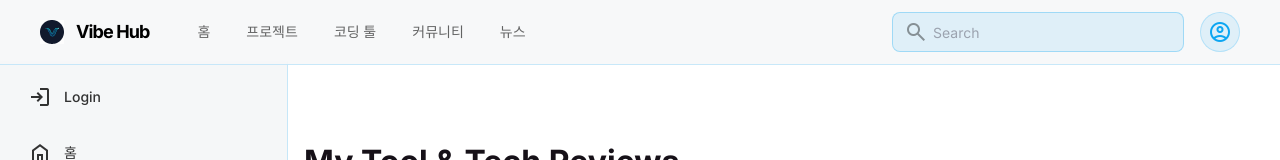
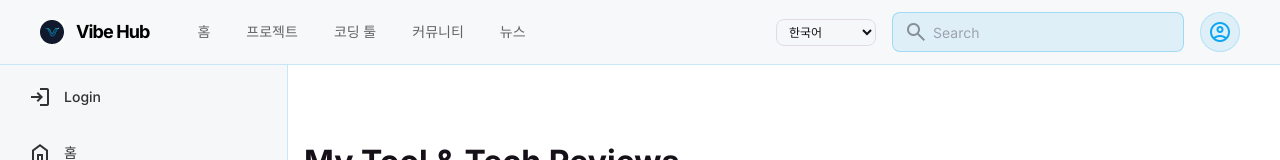
Before and after one commit to kimjuyoung1127/vibe, a Next.js app in the folder vibe-code/: page /gear/drafts in a window 1280 px wide. Shown: the top 160 px of the page. Built offline with nearby package versions, Linux system fonts and the light colour scheme.

Commit message:
언어 캡슐와

```diff
--- /dev/null
+++ b/vibe-code/app/components/LanguagePreference.tsx
@@ -0,0 +1,39 @@
+// LanguagePreference.tsx
+// A reusable component for language selection
+"use client";
+
+import React from 'react';
+import { useLanguage } from '@/app/contexts/LanguageContext';
+import { Locale } from '@/app/i18n/i18n-types';
+import { useTranslations } from '@/app/hooks/useTranslations';
+
+interface LanguagePreferenceProps {
+  className?: string;
+}
+
+const LanguagePreference: React.FC<LanguagePreferenceProps> = ({ className = '' }) => {
+  const { locale, switchLanguage } = useLanguage();
+  const { t } = useTranslations();
+
+  const handleLanguageChange = (e: React.ChangeEvent<HTMLSelectElement>) => {
+    const newLanguage = e.target.value as Locale;
+    switchLanguage(newLanguage);
+  };
+
+  return (
+    <div className={`flex flex-col ${className}`}>
+
+      <select
+        id="language-select"
+        value={locale}
+        onChange={handleLanguageChange}
+        className="px-2 py-1 bg-background-light dark:bg-background-dark border border-[#e2dbe6] dark:border-[#1a1a2e] rounded-lg text-[#161118] dark:text-[#f5f7f8] focus:outline-none focus:ring-1 focus:ring-primary text-xs min-w-[100px]"
+      >
+        <option value="en">{t('common.english', 'English')}</option>
+        <option value="ko">{t('common.korean', '한국어')}</option>
+      </select>
+    </div>
+  );
+};
+
+export default LanguagePreference;
--- a/vibe-code/app/components/topnav.tsx
+++ b/vibe-code/app/components/topnav.tsx
@@ -3,6 +3,7 @@
 import React, { useState } from 'react';
 import Link from 'next/link';
 import SearchBar from './SearchBar';
+import LanguagePreference from './LanguagePreference';
 import useUserProfile from '@/app/hooks/useUserProfile'; // Import the custom hook
 import { usePathname, useRouter } from 'next/navigation';
 import { supabase } from '@/app/lib/supabaseClient';
@@ -90,6 +91,7 @@ const TopNav = () => {
           </nav>
         </div>
         <div className="flex items-center justify-end gap-4">
+          <LanguagePreference className="hidden md:block" />
           <div className="hidden sm:block z-10">
             <SearchBar />
           </div>
@@ -183,6 +185,9 @@ const TopNav = () => {
                 </button>
               )}
               <div className="pt-2 px-3">
+                <LanguagePreference />
+              </div>
+              <div className="pt-2 px-3">
                 <SearchBar />
               </div>
             </nav>
```
